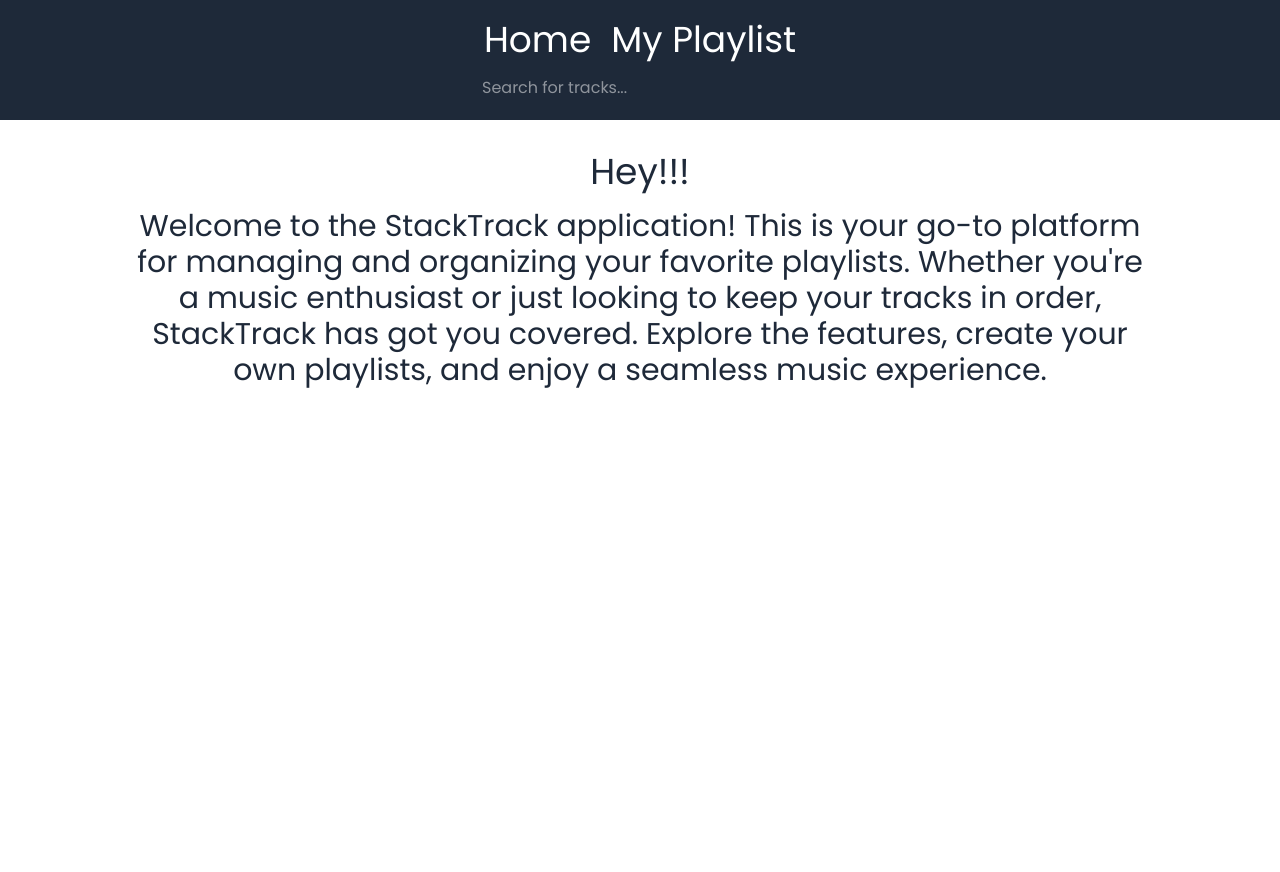
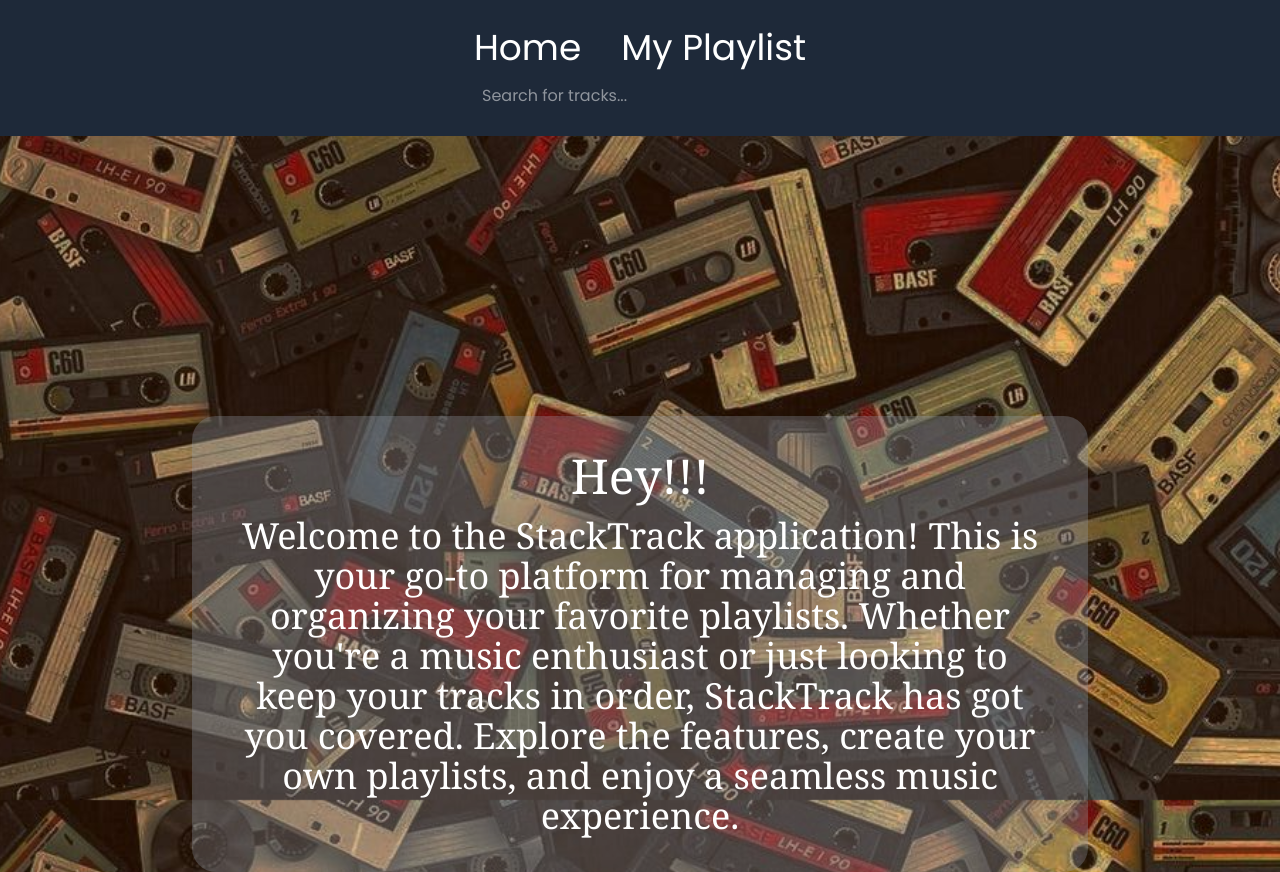
Before and after one commit to Rairohan/StackTrack, a React (Vite) app: page / in a window 1280 px wide. Before the commit the page ends 800 px from the top, so only its background shows below. Built offline with nearby package versions, Linux system fonts and the light colour scheme.

Commit message:
Home page tailwind updated

```diff
--- a/src/components/NavBar.jsx
+++ b/src/components/NavBar.jsx
@@ -2,10 +2,10 @@
 import SearchBar from './SearchBar';
 export default function NavBar(){
     return(
-        <div className='bg-gray-800 text-white flex flex-col items-center p-5 '>
-            <div className='flex gap-5'>
-                <Link to="/" className='text-4xl '>Home</Link>
-                <Link to="/playlist" className='text-4xl '> My Playlist</Link>
+        <div className='bg-gray-800 text-white flex flex-col items-center p-7 '>
+            <div className='flex gap-10'>
+                <Link to="/" className='text-4xl hover:text-green-700 '>Home</Link>
+                <Link to="/playlist" className='text-4xl hover:text-green-700 '> My Playlist</Link>
             </div>
             <div className='mt-4'>
                 <SearchBar/>
--- a/src/index.css
+++ b/src/index.css
@@ -3,6 +3,14 @@
 
 @theme{
   --font-sans: 'Poppins', sans-serif;
+}
+body{
+  min-height: 100vh;
+  background-image: url('/img/home1.png');
+  background-repeat: no-repeat;
+  background-size: cover;
+  background-position: center;
+  background-attachment: fixed;
 }
 /* :root {
   --text: #6b6375;
--- a/src/pages/Home.jsx
+++ b/src/pages/Home.jsx
@@ -1,13 +1,15 @@
 export default function Home() {
     return (
-        <div className='text-center mt-8 text-4xl font-sans  text-gray-800'>
-             <h1>Hey!!!</h1>
-             <p className='mt-4 text-3xl  mx-auto max-w-5xl'>
-                Welcome to the StackTrack application!
-                This is your go-to platform for managing and organizing your favorite playlists.
-                Whether you're a music enthusiast or just looking to keep your tracks in order, StackTrack has got you covered.
-                Explore the features, create your own playlists, and enjoy a seamless music experience.
-             </p>
+        <div className='text-center mt-8 font-serif text-white '>
+             <div className='bg-gray-400/30 p-9 mt-70 rounded-3xl mx-auto max-w-4xl hover:scale-105 transition-transform duration-300'>
+                <h1 className='text-5xl '>Hey!!!</h1>
+                <p className='mt-4 text-4xl  mx-auto max-w-6xl '>
+                     Welcome to the StackTrack application!
+                     This is your go-to platform for managing and organizing your favorite playlists.
+                     Whether you're a music enthusiast or just looking to keep your tracks in order, StackTrack has got you covered.
+                     Explore the features, create your own playlists, and enjoy a seamless music experience.
+                </p>
+             </div>
         </div>
 
     )
```
Also changed, not shown: img/home1.png (added).
